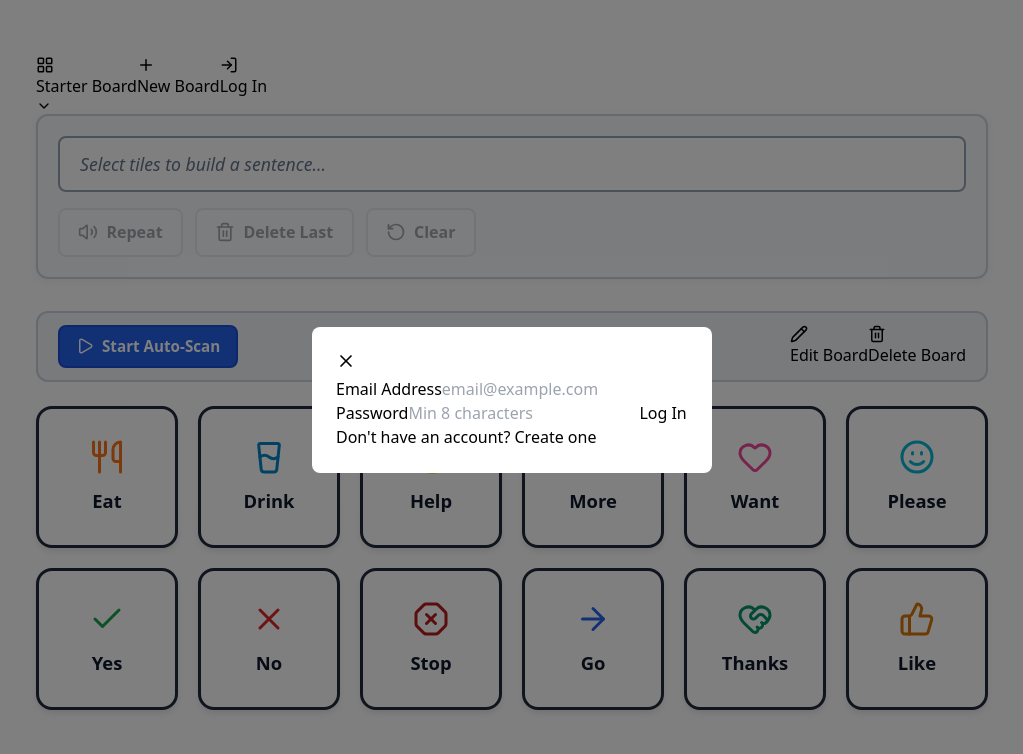
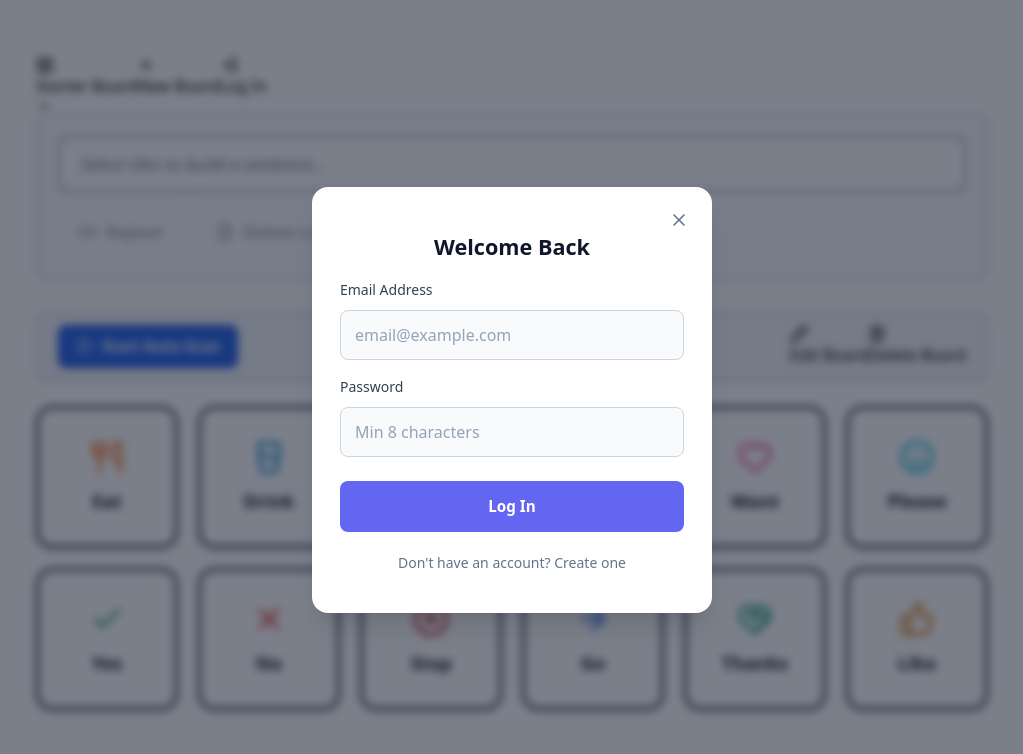
Before and after one commit to matanatkhalil/access-forge, a React (Vite) app in the folder client/: page /aac-board in a window 1280 px wide. Both pictures are taken after a click on the button "Log In". Shown: the top 754 px of the page, without its empty margins (128-1151 px from the left). Built offline with nearby package versions, Linux system fonts and the light colour scheme.

Commit message:
style(aac): add styling for signup and login forms

```diff
--- a/client/src/components/AuthModal.css
+++ b/client/src/components/AuthModal.css
@@ -1,17 +1,207 @@
 .auth-modal-overlay {
   position: fixed;
   inset: 0;
-  background: rgba(0, 0, 0, 0.5);
+  z-index: 1000;
   display: flex;
   align-items: center;
   justify-content: center;
-  z-index: 1000;
+  padding: 1rem;
+  background-color: rgba(15, 23, 42, 0.55);
+  backdrop-filter: blur(4px);
+  animation: authFadeIn 0.2s ease-out;
 }
 
 .auth-modal-content {
-  background: white;
+  position: relative;
+  width: 100%;
+  max-width: 400px;
+  background-color: #ffffff;
+  border-radius: 16px;
+  padding: 2.25rem 1.75rem;
+  box-shadow:
+    0 20px 25px -5px rgba(0, 0, 0, 0.1),
+    0 8px 10px -6px rgba(0, 0, 0, 0.05);
+  animation: authSlideUp 0.25s cubic-bezier(0.16, 1, 0.3, 1);
+}
+
+.modal-close-btn {
+  position: absolute;
+  top: 1rem;
+  right: 1rem;
+  display: flex;
+  align-items: center;
+  justify-content: center;
+  width: 34px;
+  height: 34px;
+  padding: 0;
+  background: transparent;
+  border: none;
+  border-radius: 50%;
+  color: #64748b;
+  cursor: pointer;
+  transition:
+    background-color 0.15s ease,
+    color 0.15s ease;
+}
+
+.modal-close-btn:hover {
+  background-color: #f1f5f9;
+  color: #0f172a;
+}
+
+.modal-close-btn:focus-visible {
+  outline: 2px solid #6366f1;
+  outline-offset: 2px;
+}
+
+.auth-modal-content form {
+  display: flex;
+  flex-direction: column;
+  gap: 1rem;
+  margin-top: 0.5rem;
+}
+
+.input-name {
+  display: flex;
+  flex-direction: column;
+  gap: 0.375rem;
+}
+
+.auth-modal-content label {
+  font-size: 0.875rem;
+  font-weight: 500;
+  color: #334155;
+  margin-bottom: -0.375rem;
+}
+
+.input-name label {
+  margin-bottom: 0;
+}
+
+.auth-modal-content input {
+  width: 100%;
+  padding: 0.75rem 0.875rem;
+  font-size: 1rem;
+  color: #0f172a;
+  background-color: #f8fafc;
+  border: 1px solid #cbd5e1;
   border-radius: 8px;
-  padding: 24px;
-  max-width: 400px;
-  width: 90%;
+  box-sizing: border-box;
+  transition:
+    border-color 0.15s ease,
+    box-shadow 0.15s ease,
+    background-color 0.15s ease;
 }
+
+.auth-modal-content input::placeholder {
+  color: #94a3b8;
+}
+
+.auth-modal-content input:hover {
+  background-color: #ffffff;
+  border-color: #94a3b8;
+}
+
+.auth-modal-content input:focus {
+  outline: none;
+  background-color: #ffffff;
+  border-color: #6366f1;
+  box-shadow: 0 0 0 3px rgba(99, 102, 241, 0.18);
+}
+
+.error-message {
+  padding: 0.625rem 0.875rem;
+  font-size: 0.875rem;
+  color: #dc2626;
+  background-color: #fef2f2;
+  border: 1px solid #fecaca;
+  border-radius: 8px;
+  margin: 0;
+  animation: authFadeIn 0.15s ease-out;
+}
+
+.auth-modal-content button[type='submit'] {
+  width: 100%;
+  margin-top: 0.5rem;
+  padding: 0.875rem 1rem;
+  font-size: 0.95rem;
+  font-weight: 600;
+  color: #ffffff;
+  background-color: #6366f1;
+  border: none;
+  border-radius: 8px;
+  cursor: pointer;
+  transition:
+    background-color 0.15s ease,
+    transform 0.1s ease,
+    box-shadow 0.15s ease;
+}
+
+.auth-modal-content button[type='submit']:hover:not(:disabled) {
+  background-color: #4f46e5;
+  box-shadow: 0 4px 12px rgba(99, 102, 241, 0.25);
+}
+
+.auth-modal-content button[type='submit']:active:not(:disabled) {
+  transform: translateY(1px);
+}
+
+.auth-modal-content button[type='submit']:disabled {
+  opacity: 0.65;
+  cursor: not-allowed;
+}
+
+.auth-modal-content button[type='button']:not(.modal-close-btn) {
+  background: none;
+  border: none;
+  padding: 0.25rem 0;
+  font-size: 0.875rem;
+  font-weight: 500;
+  color: #64748b;
+  cursor: pointer;
+  text-align: center;
+  transition: color 0.15s ease;
+}
+
+.auth-modal-content button[type='button']:not(.modal-close-btn):hover {
+  color: #4f46e5;
+  text-decoration: underline;
+}
+
+@keyframes authFadeIn {
+  from {
+    opacity: 0;
+  }
+  to {
+    opacity: 1;
+  }
+}
+
+@keyframes authSlideUp {
+  from {
+    opacity: 0;
+    transform: translateY(14px) scale(0.98);
+  }
+  to {
+    opacity: 1;
+    transform: translateY(0) scale(1);
+  }
+}
+
+@media (max-width: 480px) {
+  .auth-modal-overlay {
+    padding: 0.75rem;
+  }
+
+  .auth-modal-content {
+    padding: 1.75rem 1.25rem;
+    border-radius: 14px;
+  }
+}
+
+.modal-title {
+  font-size: 1.35rem;
+  font-weight: 700;
+  color: #0f172a;
+  margin: 0 auto;
+}
--- a/client/src/components/AuthModal.jsx
+++ b/client/src/components/AuthModal.jsx
@@ -75,6 +75,7 @@ const AuthModal = ({ isOpen, onClose, onLoginSuccess }) => {
           <X size={20} aria-hidden="true" />
         </button>
         <form onSubmit={isLoginMode ? handleLogin : handleSignup}>
+          <h2 className="modal-title">{isLoginMode ? 'Welcome Back' : 'Create an Account'}</h2>
           {!isLoginMode && (
             <div className="input-name">
               <label htmlFor="fullName">Full Name</label>
```
